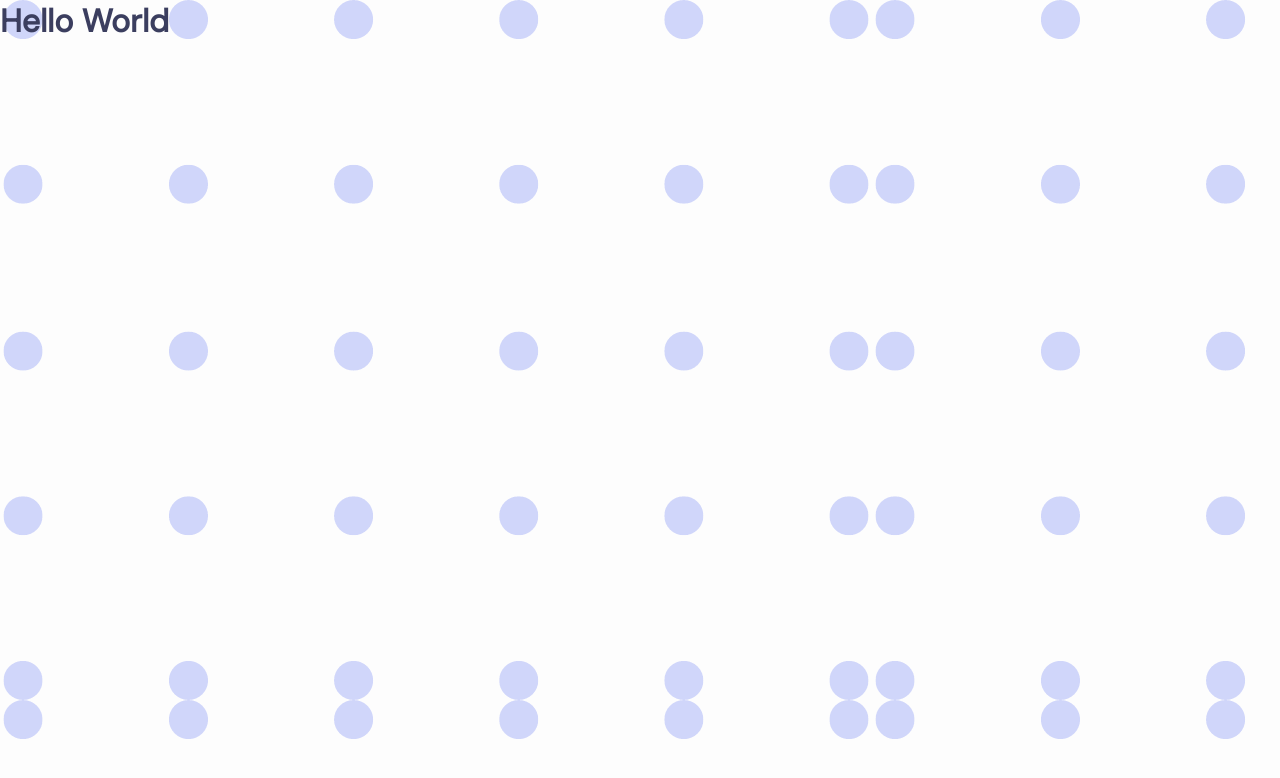
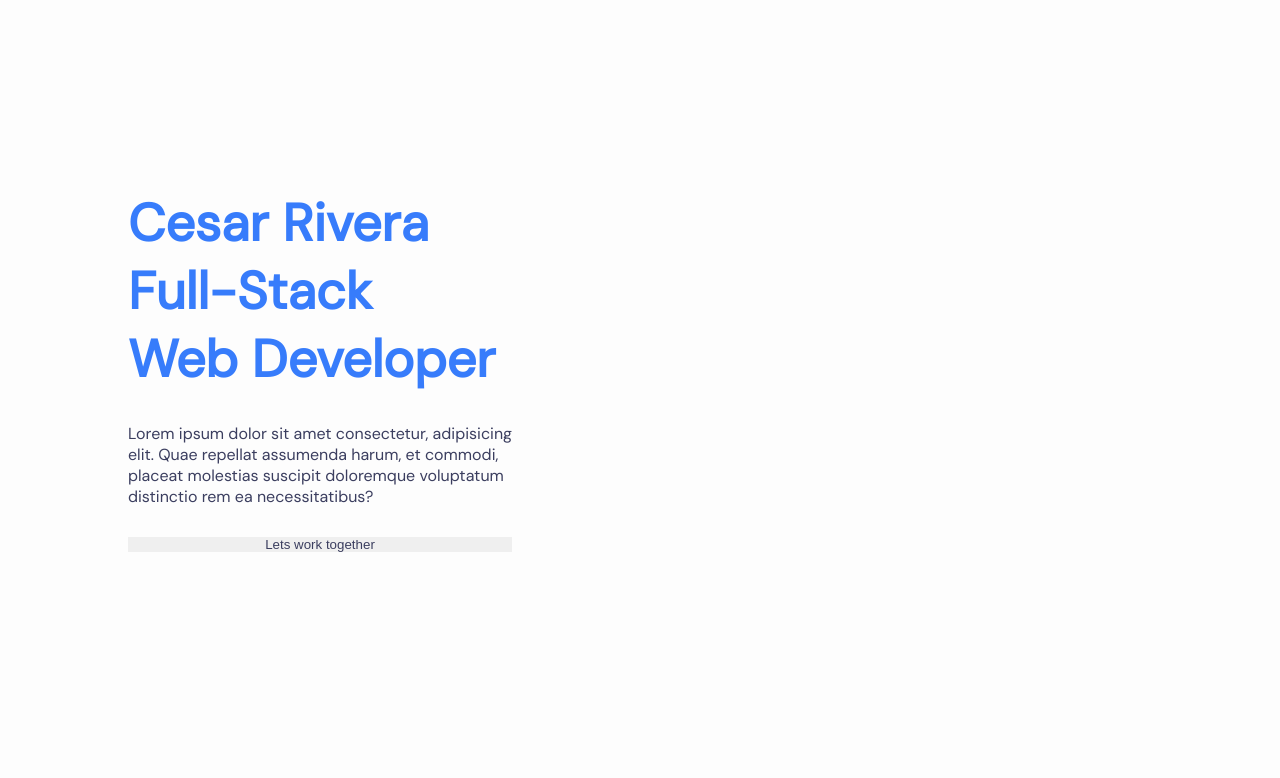
Before and after one commit to CesarAugusto316/portfolio-nextjs, a Next.js app: page / in a window 1280 px wide. Shown: the top 778 px of the page. Built offline with nearby package versions, Linux system fonts and the light colour scheme.

Commit message:
✨ col1 in hero-section updates

```diff
--- a/app/globals.css
+++ b/app/globals.css
@@ -25,7 +25,7 @@
 
 [data-theme="light"] {
   --base-100: rgb(253, 253, 253);
-  --base-150: rgb(247, 247, 247);
+  --base-150: #eff4fd;
   --base-200: rgb(230, 230, 230);
   --base-300: rgb(207, 207, 207);
   --base-400: rgb(184, 185, 190);
--- a/app/page.module.scss
+++ b/app/page.module.scss
@@ -1,4 +1,33 @@
 .container {
-  height: 100vh;
-  background: url("/assets/puntos.png");
+  .heroSection {
+    height: 100vh;
+    position: relative;
+    display: flex;
+    width: 100%;
+
+    .col1 {
+      width: 50%;
+      display: grid;
+      place-items: center;
+
+      section {
+        margin-top: -6rem;
+        width: 60%;
+        display: flex;
+        flex-direction: column;
+        gap: 3rem;
+
+        h1 {
+          font-size: 5.2rem;
+          font-weight: 900;
+          color: var(--primary);
+        }
+      }
+    }
+
+    .col2 {
+      width: 50%;
+      // background: url("/assets/puntos.png");
+    }
+  }
 }
--- a/app/page.tsx
+++ b/app/page.tsx
@@ -6,7 +6,29 @@ import { FC } from 'react';
 export const Home: FC = () => {
   return (
     <div className={styles.container}>
-      <h1>Hello World</h1>
+      <header className={styles.heroSection}>
+        <div className={styles.col1}>
+
+          <section>
+            <h1>
+              Cesar Rivera <br />
+              Full-Stack <br />
+              Web Developer
+            </h1>
+
+            <p>
+              Lorem ipsum dolor sit amet consectetur, adipisicing elit. Quae repellat
+              assumenda harum, et commodi, placeat molestias
+              suscipit doloremque voluptatum distinctio rem ea necessitatibus?
+            </p>
+            <button>Lets work together</button>
+          </section>
+        </div>
+
+        <div className={styles.col2}>
+
+        </div>
+      </header>
     </div>
   );
 };
```
